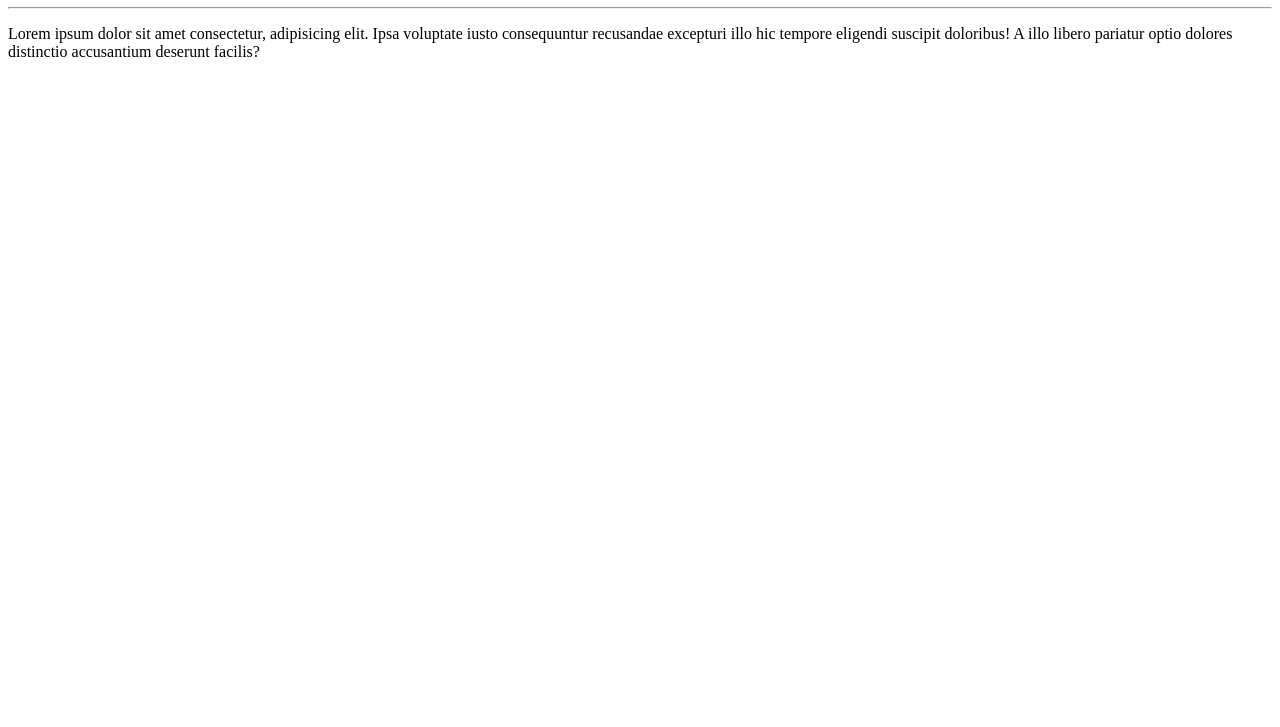
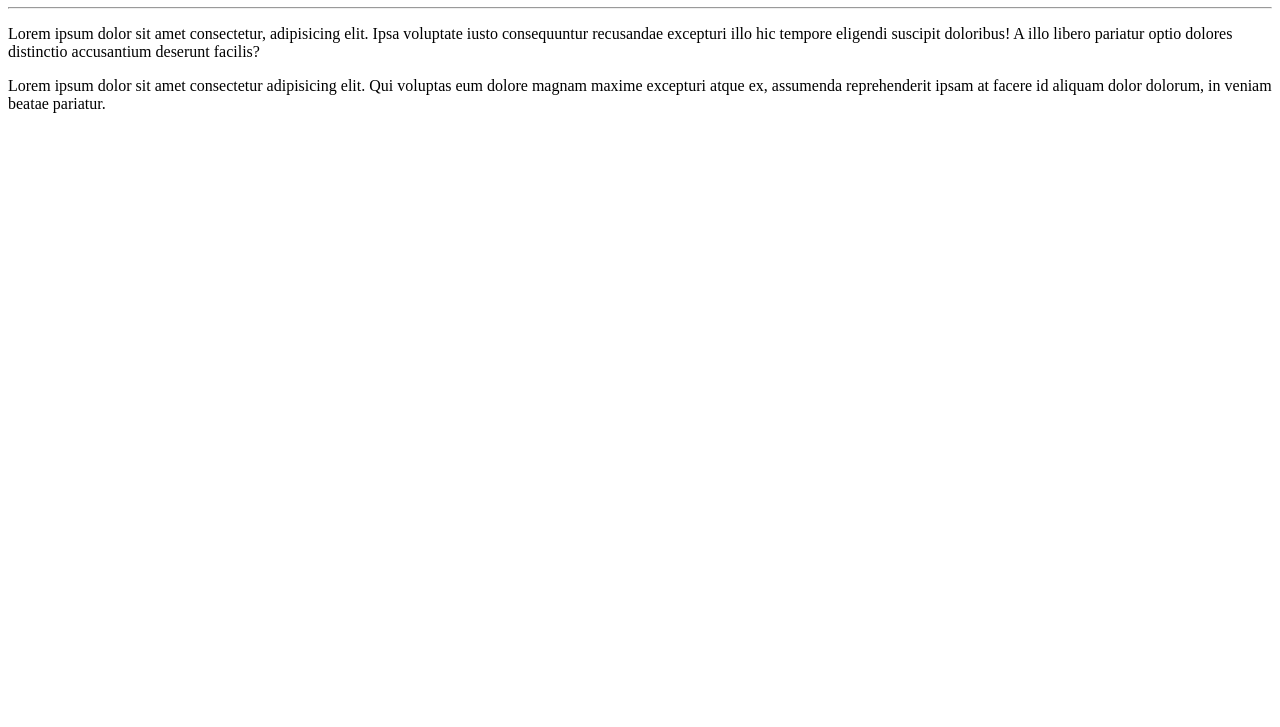
Before and after one commit to jBofelli/Ola-Mundo, a plain HTML site: page site-exemplo/index.html in a window 1280 px wide. Shown: the part 73-800 px from the top of the page. Drawn offline with Linux system fonts and the light colour scheme.

Commit message:
adicionei um parágrafo

```diff
--- a/site-exemplo/index.html
+++ b/site-exemplo/index.html
@@ -9,5 +9,6 @@
    <h1>Olá, Mundo!</h1>
    <hr>
    <p>Lorem ipsum dolor sit amet consectetur, adipisicing elit. Ipsa voluptate iusto consequuntur recusandae excepturi illo hic tempore eligendi suscipit doloribus! A illo libero pariatur optio dolores distinctio accusantium deserunt facilis?</p>
+   <p>Lorem ipsum dolor sit amet consectetur adipisicing elit. Qui voluptas eum dolore magnam maxime excepturi atque ex, assumenda reprehenderit ipsam at facere id aliquam dolor dolorum, in veniam beatae pariatur.</p>
 </body>
 </html>
```
